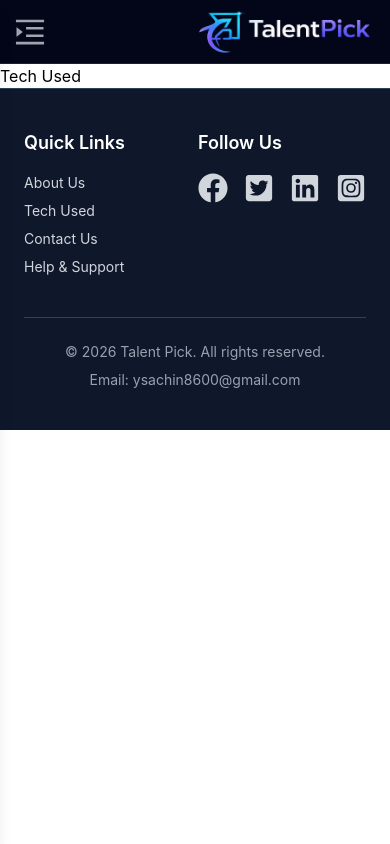
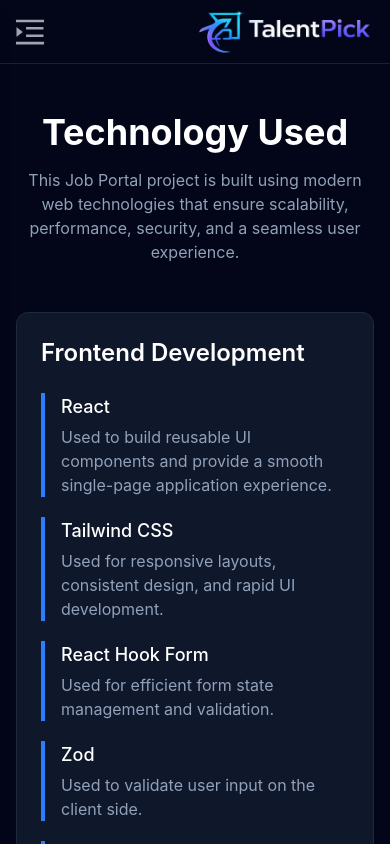
Before and after one commit to sachinyadav0907/TalentPick, a React app in the folder frontend/: page /tech-used in a window 390 px wide. Shown: the top 844 px of the page. Built offline with nearby package versions, Linux system fonts and the light colour scheme; no server answers; the HTML template or start-up script is replaced by a standard one.

Commit message:
Feat: Add responsive tech used page

```diff
--- a/frontend/src/Pages/TechUsed.jsx
+++ b/frontend/src/Pages/TechUsed.jsx
@@ -3,13 +3,160 @@ import Navbar from '../Components/Navbar';
 import Footer from '../Components/Footer.jsx';
 
 function TechUsed() {
+  const sections = [
+    {
+      title: "Frontend Development",
+      technologies: [
+        {
+          name: "React",
+          description:
+            "Used to build reusable UI components and provide a smooth single-page application experience.",
+        },
+        {
+          name: "Tailwind CSS",
+          description:
+            "Used for responsive layouts, consistent design, and rapid UI development.",
+        },
+        {
+          name: "React Hook Form",
+          description:
+            "Used for efficient form state management and validation.",
+        },
+        {
+          name: "Zod",
+          description:
+            "Used to validate user input on the client side.",
+        },
+        {
+          name: "Axios",
+          description:
+            "Used for communication between frontend and backend APIs.",
+        },
+      ],
+    },
+
+    {
+      title: "Backend Development",
+      technologies: [
+        {
+          name: "Node.js",
+          description:
+            "Provides the runtime environment for server-side JavaScript.",
+        },
+        {
+          name: "Express.js",
+          description:
+            "Used to build RESTful APIs and handle routing.",
+        },
+        {
+          name: "JWT Authentication",
+          description:
+            "Used for secure user authentication and authorization.",
+        },
+      ],
+    },
+
+    {
+      title: "Database",
+      technologies: [
+        {
+          name: "MongoDB",
+          description:
+            "Stores application data including users, jobs, and applications.",
+        },
+        {
+          name: "Mongoose",
+          description:
+            "Provides schema validation and database interaction.",
+        },
+      ],
+    },
+
+    {
+      title: "Cloud Services",
+      technologies: [
+        {
+          name: "Cloudinary",
+          description:
+            "Used for storing profile images and resume files.",
+        },
+      ],
+    },
+
+    {
+      title: "Deployment",
+      technologies: [
+        {
+          name: "Vercel",
+          description:
+            "Hosts and deploys the frontend application.",
+        },
+        {
+          name: "Render",
+          description:
+            "Hosts backend APIs and server infrastructure.",
+        },
+        {
+          name: "MongoDB Atlas",
+          description:
+            "Managed cloud database solution for MongoDB.",
+        },
+      ],
+    },
+  ];
+
   return (
     <div>
-     <Navbar/>
-    Tech Used
+    <Navbar/>
+    <main className="bg-slate-950 min-h-screen py-12">
+      <div className="max-w-5xl mx-auto px-4">
+        <div className="mb-12 text-center">
+          <h1 className="text-4xl font-bold text-white mb-4">
+            Technology Used
+          </h1>
+
+          <p className="text-slate-400 max-w-3xl mx-auto">
+            This Job Portal project is built using modern web
+            technologies that ensure scalability, performance,
+            security, and a seamless user experience.
+          </p>
+        </div>
+
+        <div className="space-y-8">
+          {sections.map((section) => (
+            <div
+              key={section.title}
+              className="bg-slate-900 border border-slate-800 rounded-xl p-6"
+            >
+              <h2 className="text-2xl font-semibold text-white mb-6">
+                {section.title}
+              </h2>
+
+              <div className="space-y-5">
+                {section.technologies.map((tech) => (
+                  <div
+                    key={tech.name}
+                    className="border-l-4 border-blue-500 pl-4"
+                  >
+                    <h3 className="text-lg font-medium text-white">
+                      {tech.name}
+                    </h3>
+
+                    <p className="text-slate-400 mt-1">
+                      {tech.description}
+                    </p>
+                  </div>
+                ))}
+              </div>
+            </div>
+          ))}
+        </div>
+      </div>
+    </main>
     <Footer/>
     </div>
-  )
+  );
 }
 
+
 export default TechUsed
```
